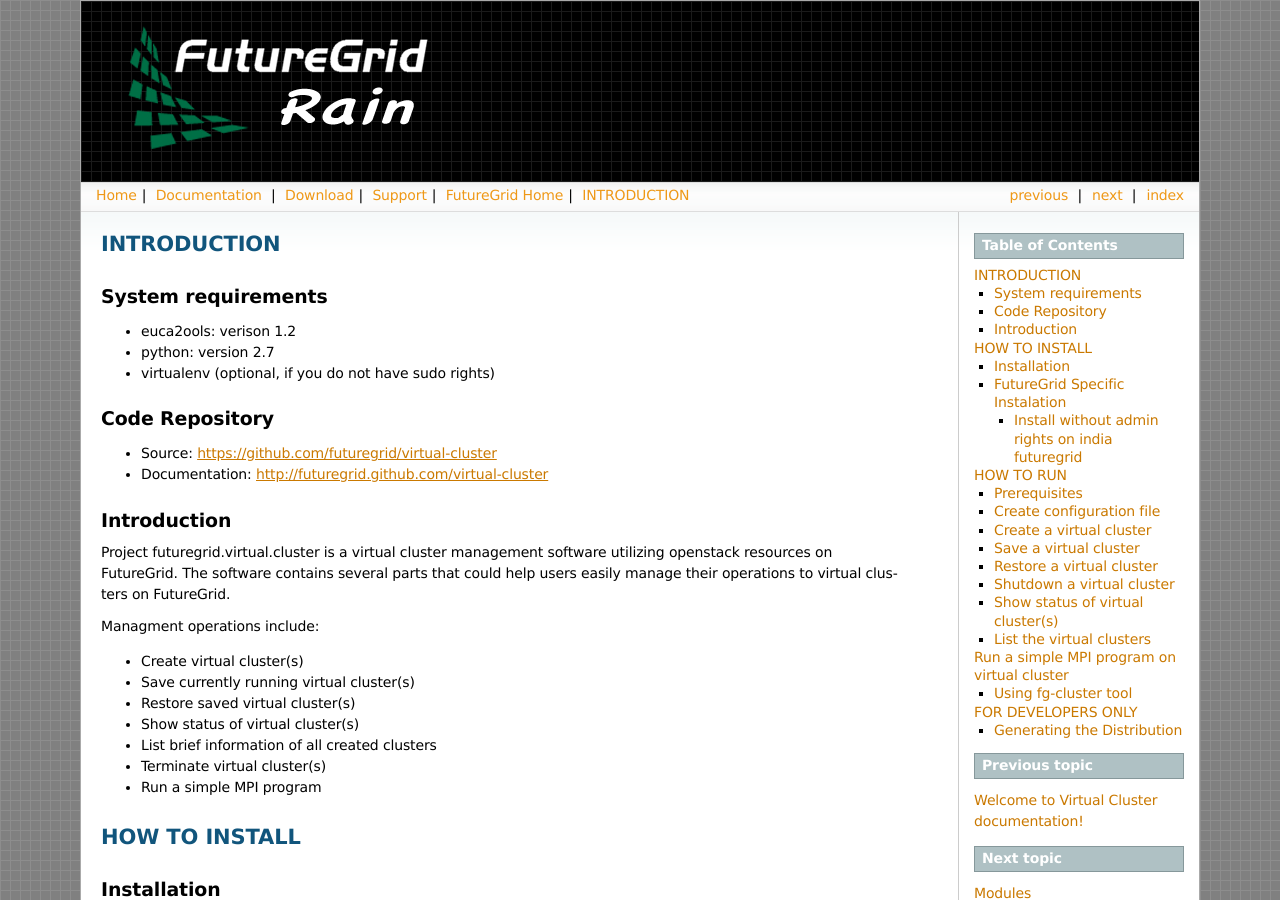
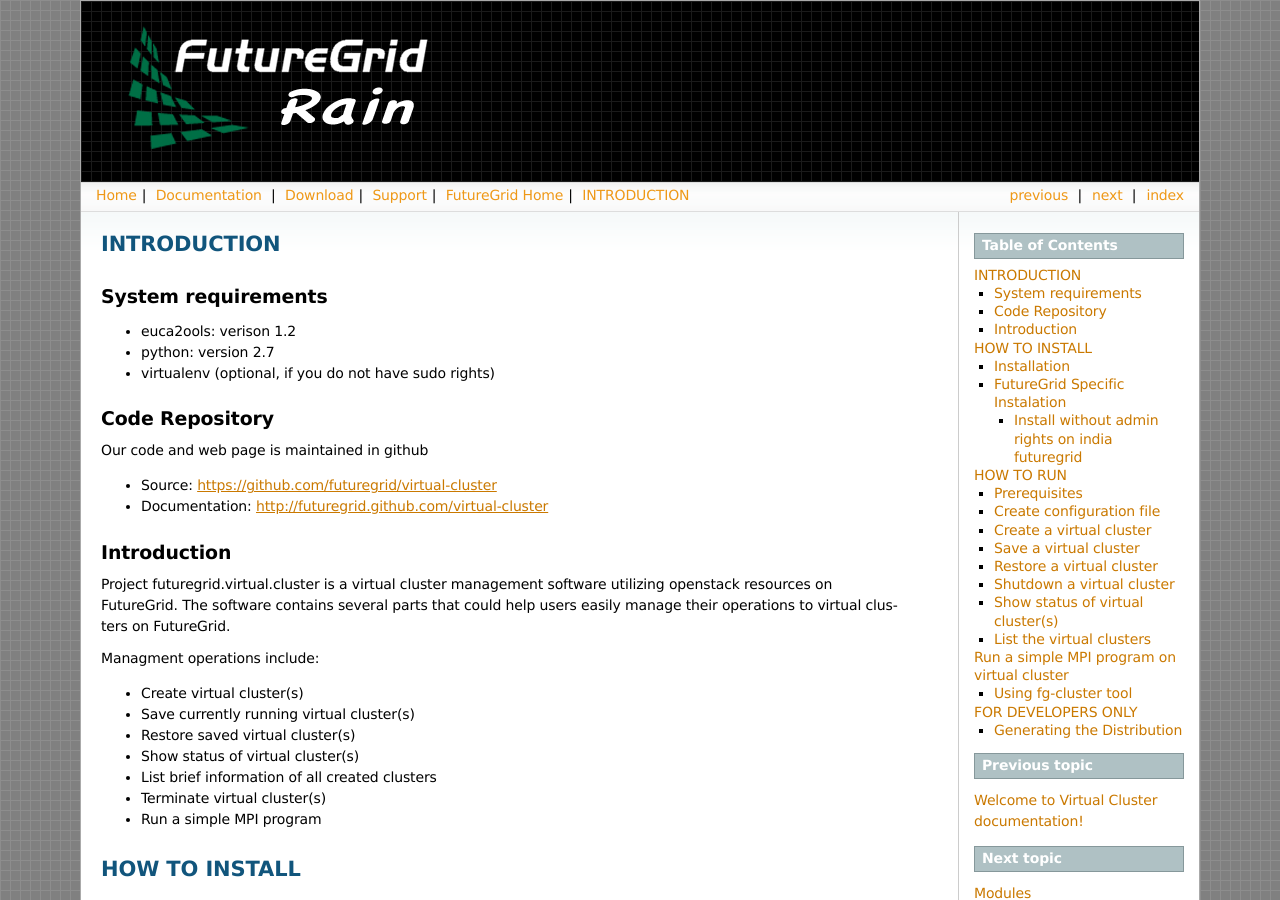
Before and after one commit to futuregrid/virtual-cluster, a Sphinx documentation site: the page built from doc/source/intro.rst, in a window 1280 px wide and 900 px high. Built offline with Sphinx 7.4.7, drawn with Linux system fonts in a browser that asks for light colours; formulas are drawn with MathJax 3; pages that are not in the unit, such as notebooks, are missing from menus.

Commit message:
gh-page integration

```diff
--- a/doc/source/intro.rst
+++ b/doc/source/intro.rst
@@ -10,6 +10,8 @@
 
 Code Repository
 ---------------
+
+Our code and web page is maintained in github
 
 * Source: https://github.com/futuregrid/virtual-cluster
 * Documentation: http://futuregrid.github.com/virtual-cluster
```
Also changed, not shown: 1 other file.
